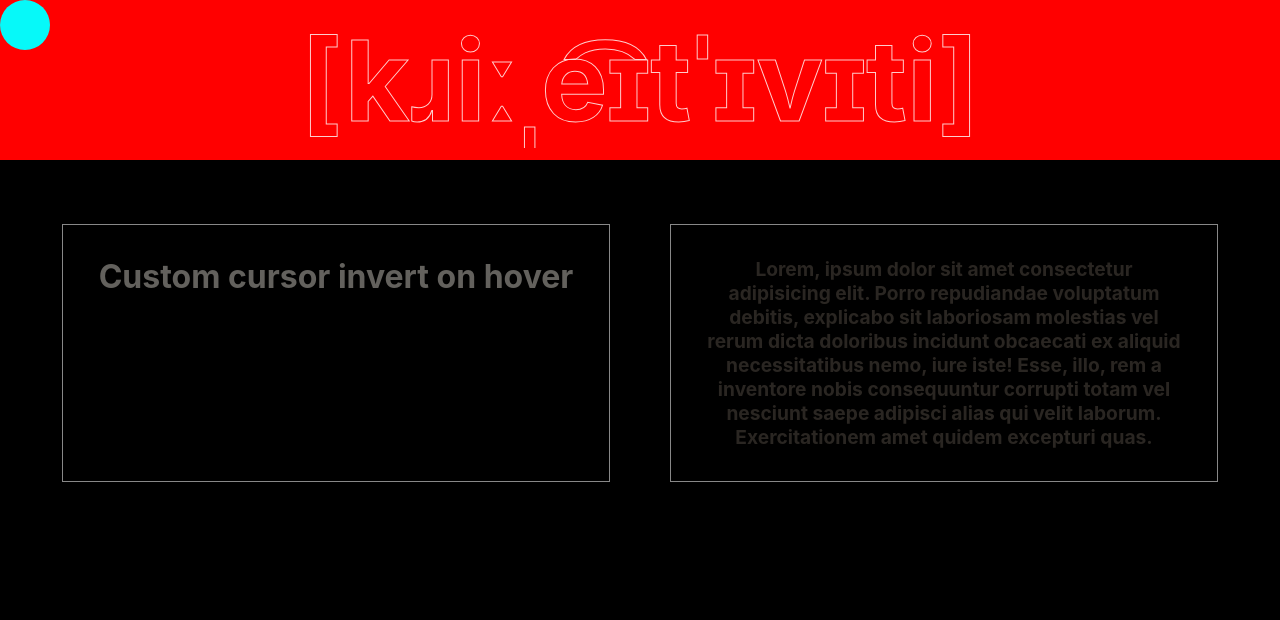
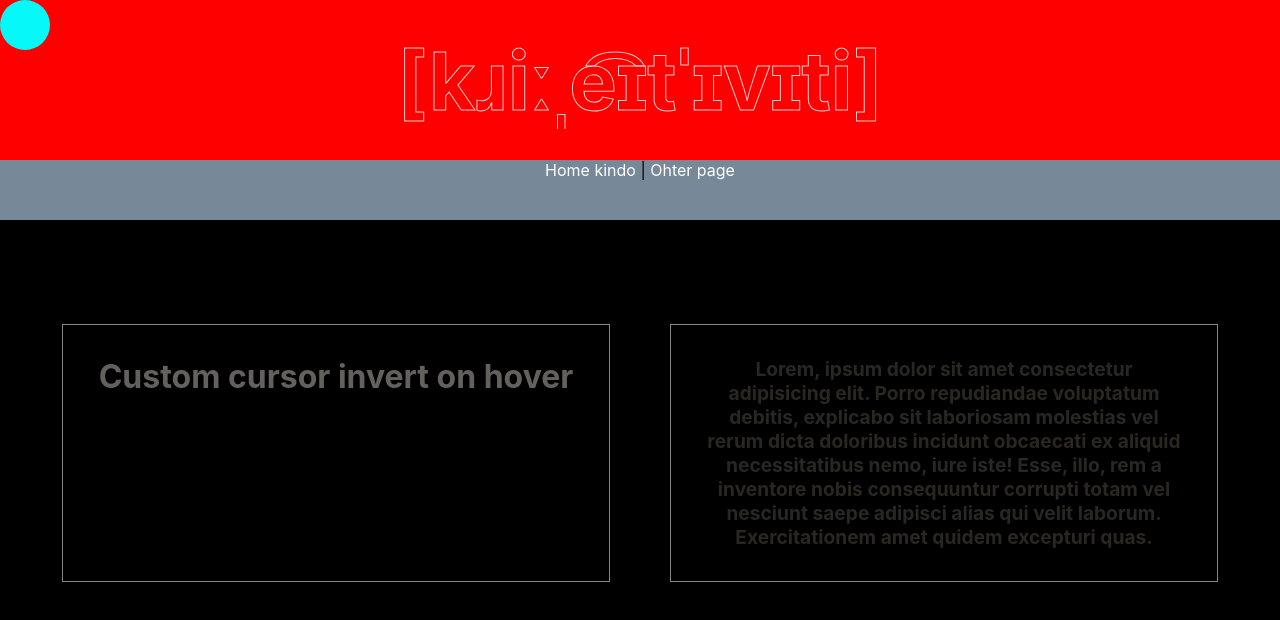
Before and after one commit to robonexx/react_cursor, a React (Create React App) app: page / in a window 1280 px wide. Shown: the top 620 px of the page. Built offline with nearby package versions, Linux system fonts and the light colour scheme; the HTML template or start-up script is replaced by a standard one.

Commit message:
Just playing around, added react-router-dom, this is just practice and maybe create some new usable components

```diff
--- a/package.json
+++ b/package.json
@@ -9,6 +9,7 @@
     "framer-motion": "^6.3.3",
     "react": "^18.1.0",
     "react-dom": "^18.1.0",
+    "react-router-dom": "^6.3.0",
     "react-scripts": "5.0.1",
     "sass": "^1.51.0",
     "web-vitals": "^2.1.4"
--- a/src/App.js
+++ b/src/App.js
@@ -1,5 +1,8 @@
 import React, { useState, useEffect } from 'react';
+import { BrowserRouter, Routes, Route, Link } from 'react-router-dom';
 import './App.scss';
+
+import OtherPage from './pages/OtherPage';
 
 import Cursor from './components/Cursor/Cursor';
 
@@ -24,8 +27,8 @@ function App() {
 
   const onMouseMove = (e) => {
     setPosition({
-      x: e.clientX - position.x / 2,
-      y: e.clientY - position.y / 2,
+      x: e.clientX,
+      y: e.clientY,
     });
   };
   const cursorLarge = () => setCursorVariant('cursorResizeL');
@@ -42,8 +45,6 @@ function App() {
       width: 200,
       x: position.x - 100,
       y: position.y - 100,
-      border: 3,
-      borderColor: '#000',
     },
     cursorResizeM: {
       height: 100,
@@ -60,7 +61,16 @@ function App() {
         variants={variants}
         position={position}
       />
+      <BrowserRouter>
+        <Routes>
+          <Route
+            path='/'
+            element={
               <div className='App'>
+                <nav>
+                  <Link to='/'>Home kindo</Link> |{' '}
+                  <Link to='otherpage'>Ohter page</Link>
+                </nav>
                 <div className='page_top'>
                   <h1
                     className='title'
@@ -79,16 +89,22 @@ function App() {
                   </div>
                   <div className='right_side'>
                     <h4>
-              Lorem, ipsum dolor sit amet consectetur adipisicing elit. Porro
-              repudiandae voluptatum debitis, explicabo sit laboriosam molestias
-              vel rerum dicta doloribus incidunt obcaecati ex aliquid
-              necessitatibus nemo, iure iste! Esse, illo, rem a inventore nobis
-              consequuntur corrupti totam vel nesciunt saepe adipisci alias qui
-              velit laborum. Exercitationem amet quidem excepturi quas.
+                      Lorem, ipsum dolor sit amet consectetur adipisicing elit.
+                      Porro repudiandae voluptatum debitis, explicabo sit
+                      laboriosam molestias vel rerum dicta doloribus incidunt
+                      obcaecati ex aliquid necessitatibus nemo, iure iste! Esse,
+                      illo, rem a inventore nobis consequuntur corrupti totam
+                      vel nesciunt saepe adipisci alias qui velit laborum.
+                      Exercitationem amet quidem excepturi quas.
                     </h4>
                   </div>
                 </div>
               </div>
+            }
+          />
+          <Route path='/otherpage' element={<OtherPage />} />
+        </Routes>
+      </BrowserRouter>
     </>
   );
 }
--- a/src/App.scss
+++ b/src/App.scss
@@ -16,6 +16,8 @@
   display: flex;
   align-items: center;
   justify-content: center;
+  overflow-x: hidden;
+  margin-bottom: 100px;
 }
 
 .content_wrapper {
@@ -41,14 +43,14 @@
 .title {
   display: block;
   width: fit-content;
-  font-size: 7rem;
+  font-size: 5rem;
   -webkit-text-stroke: 1px #fff;
   -webkit-text-fill-color: transparent;
   text-fill-color: transparent;
   color: transparent;
   opacity: 0.8;
   user-select: none;
-  transition: transform 0.6s linear;
+  transition: transform 0.2s linear;
 &:hover {
   -webkit-text-fill-color: var(--color-1);
   text-fill-color: var(--color-1);
@@ -73,3 +75,33 @@ h4 {
   font-size: 1.2rem;
   color: var(--color-5);
 }
+
+
+.App > nav {
+  position: absolute;
+  top: 20vh;
+  left: 0;
+  z-index: 100;
+  width: 100%;
+  height: 60px;
+  background-color: lightslategray;
+  overflow-x: hidden;
+
+}
+
+ul {
+  list-style: none;
+  display: flex;
+  align-items: center;
+  justify-content: center;
+}
+
+li {
+  padding: 0 1rem;
+
+}
+a {
+  text-decoration: none;
+  color: white;
+  cursor: pointer;
+}
--- a/src/components/Cursor/Cursor.scss
+++ b/src/components/Cursor/Cursor.scss
@@ -10,6 +10,7 @@
       height: 50px;
       top: 0;
       left: 0;
+      transform: translate(-50%, -50%);
       z-index: 9999;
       mix-blend-mode: difference;
       pointer-events: none;
--- /dev/null
+++ b/src/pages/OtherPage.js
@@ -0,0 +1,5 @@
+import React from 'react';
+
+export default function OhterPage() {
+  return <div>The Other Page</div>;
+}
```
Also changed, not shown: src/pages/Home.js (added), 1 other file (tests, documents, lock files or other folders). Lines whose indentation alone changed are shown as unchanged.
